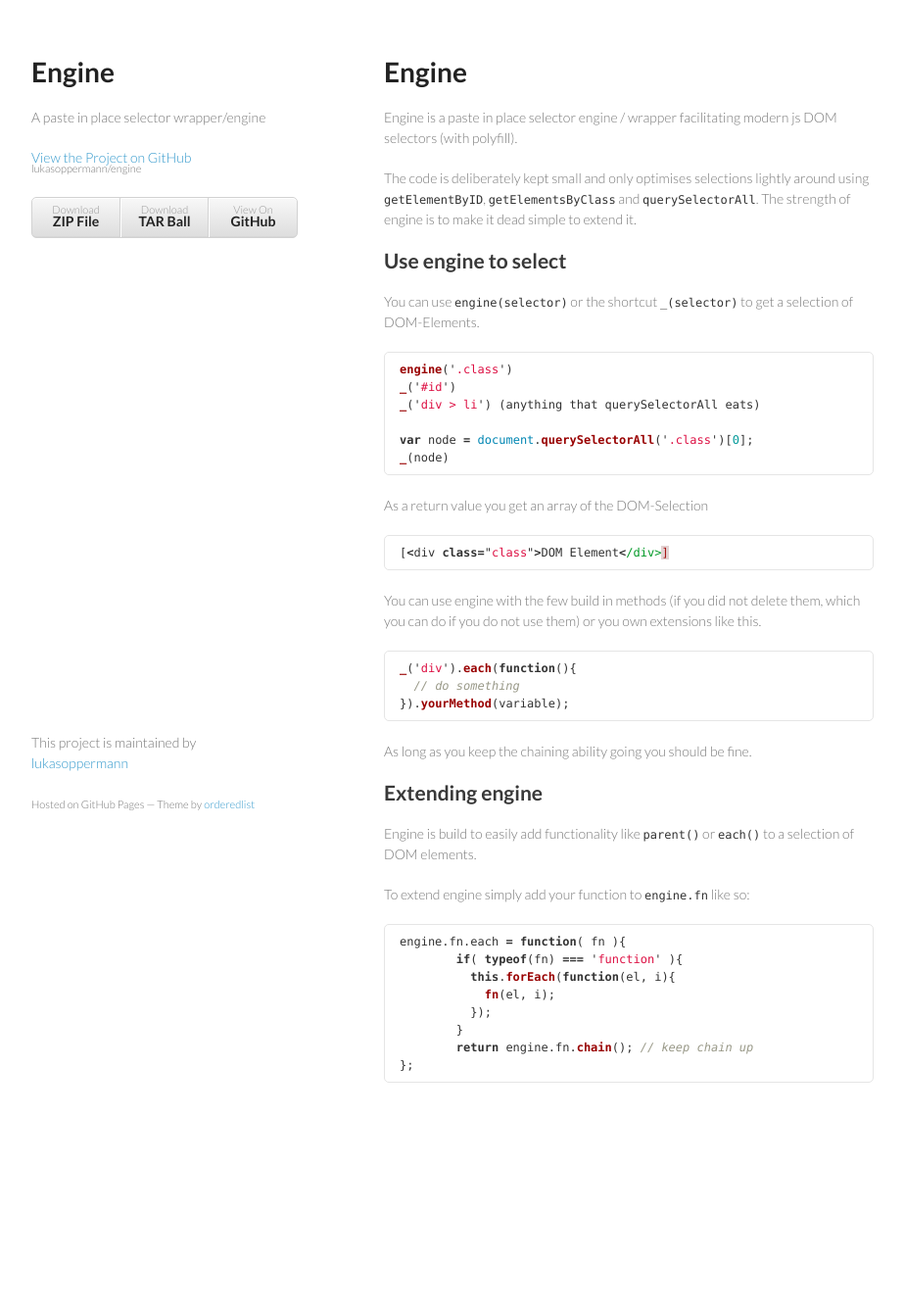
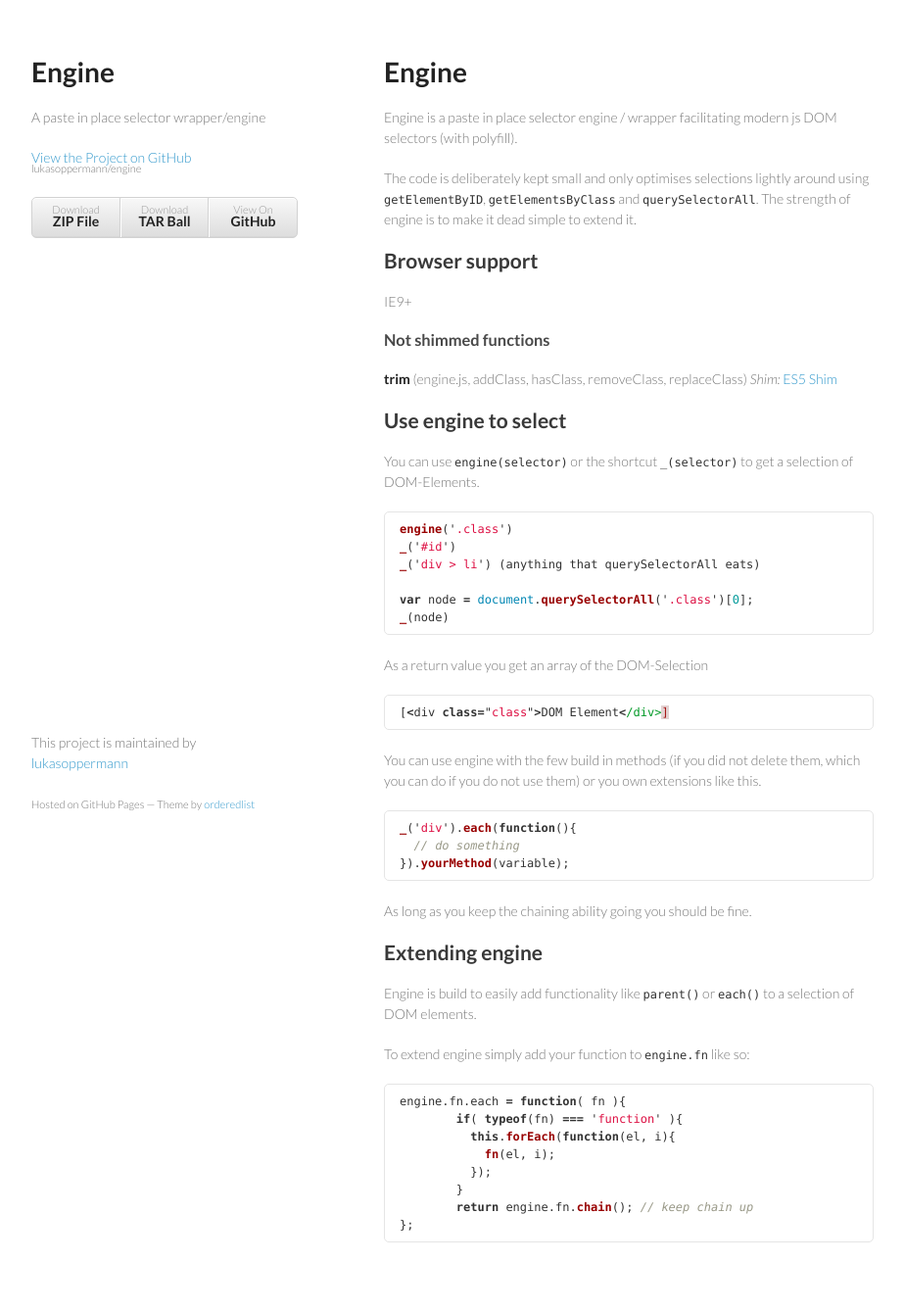
Before and after one commit to lukasoppermann/engine, a Jekyll site: the page built from index.md, in a window 1280 px wide. Shown: the whole page at 98% size, without its empty margins (178-1101 px from the left). Built offline with Jekyll 4.4.1, drawn with Linux system fonts in a browser that asks for light colours; nearby versions of some CDN libraries; Markdown is read by kramdown in place of the engine named in the settings; before the commit the page ends 1175 px from its top, so only the background shows below that.

Commit message:
Sync readme file in master branch to index.md in gh-pages

```diff
--- a/index.md
+++ b/index.md
@@ -7,6 +7,13 @@ layout: index
 Engine is a paste in place selector engine / wrapper facilitating modern js DOM selectors (with polyfill).
 
 The code is deliberately kept small and only optimises selections lightly around using `getElementByID`, `getElementsByClass` and `querySelectorAll`. The strength of engine is to make it dead simple to extend it.
+
+## Browser support
+IE9+
+
+### Not shimmed functions
+**trim** (engine.js, addClass, hasClass, removeClass, replaceClass)
+*Shim:* [ES5 Shim](https://github.com/es-shims/es5-shim)
 
 ## Use engine to select
 
```
